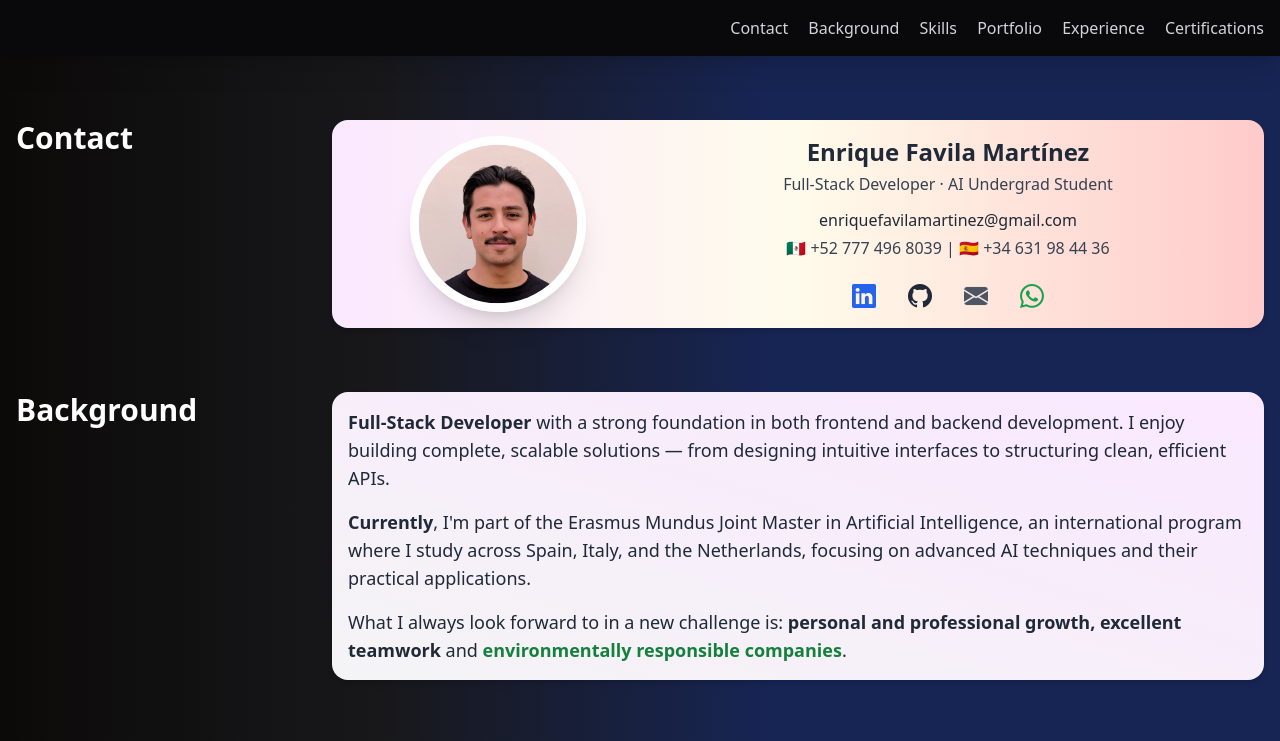
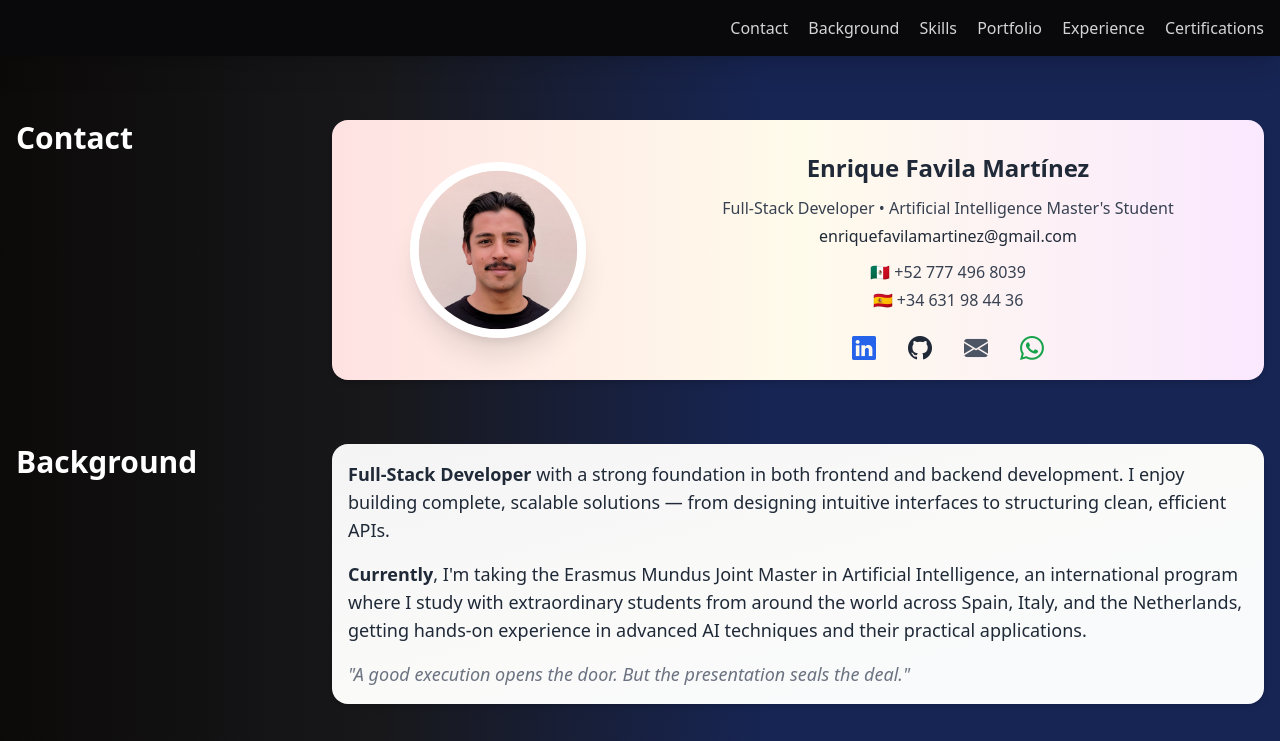
Before and after one commit to EnriqueF97/EnriqueF97.github.io, a plain HTML site: page index.html in a window 1280 px wide. Shown: the top 741 px of the page. Drawn offline with nearby package versions, Linux system fonts and the light colour scheme.

Commit message:
Update contact info

```diff
--- a/index.html
+++ b/index.html
@@ -44,7 +44,7 @@
           <!-- Profile Card -->
           <div class="lg:col-span-9">
             <div
-              class="bg-gradient-to-r from-fuchsia-100 via-amber-50 to-red-200 rounded-2xl p-4 text-center shadow-md transition-transform transform hover:-translate-y-1 grid grid-cols-1 lg:grid-cols-12"
+              class="bg-gradient-to-l from-fuchsia-100 via-amber-50 to-red-100 space-y-4 rounded-2xl p-4 text-center shadow-md transition-transform transform hover:-translate-y-1 grid grid-cols-1 lg:grid-cols-12"
             >
               <div class="lg:col-span-4 h-auto flex items-center">
                 <img
@@ -54,11 +54,12 @@
                 />
               </div>
               <div class="lg:col-span-8 space-y-1 flex flex-col justify-center items-center">
-                <p class="text-2xl font-bold text-gray-800">Enrique Favila Martínez</p>
-                <p class="text-gray-700 pb-2">Full-Stack Developer · AI Undergrad Student</p>
-                <span class="text-gray-800">enriquefavilamartinez@gmail.com</span>
+                <span class="text-2xl font-bold text-gray-800 pb-2">Enrique Favila Martínez</span>
+                <span class="text-gray-700">Full-Stack Developer • Artificial Intelligence Master's Student</span>
+                <span class="text-gray-800 pb-2">enriquefavilamartinez@gmail.com</span>
 
-                <p class="text-gray-700">🇲🇽 +52 777 496 8039 | 🇪🇸 +34 631 98 44 36</p>
+                <p class="text-gray-700">🇲🇽 +52 777 496 8039</p>
+                <p class="text-gray-700">🇪🇸 +34 631 98 44 36</p>
                 <div class="flex justify-center gap-8 pt-4">
                   <a
                     href="https://www.linkedin.com/in/enriquefavila/"
@@ -111,21 +112,18 @@
           <!-- Content column -->
           <div class="lg:col-span-9">
             <div
-              class="bg-gradient-to-tr from-zinc-100 to-fuchsia-100 p-4 space-y-4 rounded-2xl shadow-md transition-transform transform hover:-translate-y-1 text-left"
+              class="bg-gradient-to-br from-zinc-100 via-stone-50 to-slate-50 p-4 space-y-4 rounded-2xl shadow-md transition-transform transform hover:-translate-y-1 text-left"
             >
               <p class="text-lg">
                 <strong>Full-Stack Developer</strong> with a strong foundation in both frontend and backend development. I enjoy building complete, scalable
                 solutions — from designing intuitive interfaces to structuring clean, efficient APIs.
               </p>
               <p class="text-lg">
-                <strong>Currently</strong>, I'm part of the Erasmus Mundus Joint Master in Artificial Intelligence, an international program where I study
-                across Spain, Italy, and the Netherlands, focusing on advanced AI techniques and their practical applications.
+                <strong>Currently</strong>, I'm taking the Erasmus Mundus Joint Master in Artificial Intelligence, an international program where I study with
+                extraordinary students from around the world across Spain, Italy, and the Netherlands, getting hands-on experience in advanced AI techniques and
+                their practical applications.
               </p>
-              <p class="text-lg">
-                What I always look forward to in a new challenge is:
-                <span class="font-bold">personal and professional growth, excellent teamwork</span> and
-                <span class="font-bold text-green-700"> environmentally responsible companies</span>.
-              </p>
+              <p class="text-lg italic text-gray-500">"A good execution opens the door. But the presentation seals the deal."</p>
             </div>
           </div>
         </div>
```
